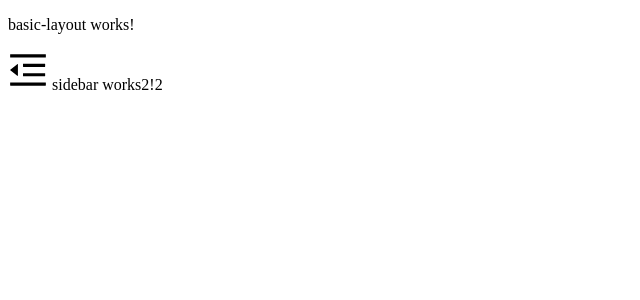
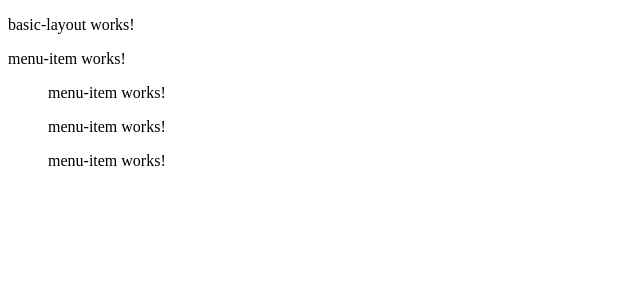
Before and after one commit to phil0522/yeast, an Angular app: page / in a window 1280 px wide. Shown: the top 300 px of the page, without its empty margins (0-640 px from the left). Built offline with nearby package versions, Linux system fonts and the light colour scheme.

Commit message:
add menu items.

```diff
--- a/angular.json
+++ b/angular.json
@@ -6,9 +6,7 @@
     "yeast": {
       "projectType": "application",
       "schematics": {
-        "@schematics/angular:component": {
-          "inlineStyle": true
-        }
+        "@schematics/angular:component": {}
       },
       "root": "",
       "sourceRoot": "src",
--- a/src/app/layouts/layouts.module.ts
+++ b/src/app/layouts/layouts.module.ts
@@ -4,6 +4,7 @@ import { BasicLayoutComponent } from './basic-layout/basic-layout.component';
 import { AppRoutingModule } from '../app-routing.module';
 import { WidgetsModule } from '../widgets/widgets.module';
 import { SidebarComponent } from './sidebar/sidebar.component';
+import { MenuItemComponent } from './menu-item/menu-item.component';
 
 
 
@@ -11,6 +12,7 @@ import { SidebarComponent } from './sidebar/sidebar.component';
   declarations: [
     BasicLayoutComponent,
     SidebarComponent,
+    MenuItemComponent,
   ],
   imports: [
     AppRoutingModule,
--- /dev/null
+++ b/src/app/layouts/menu-item/menu-item.component.html
@@ -0,0 +1 @@
+<p>menu-item works!</p>
--- /dev/null
+++ b/src/app/layouts/menu-item/menu-item.component.ts
@@ -0,0 +1,15 @@
+import { Component, OnInit, ContentChild, ElementRef, Input } from '@angular/core';
+
+@Component({
+  selector: 'app-menu-item',
+  templateUrl: './menu-item.component.html',
+  styleUrls: ['./menu-item.component.css']
+})
+export class MenuItemComponent implements OnInit {
+  @Input() title: string
+
+  constructor() { }
+
+  ngOnInit(): void {
+  }
+}
--- a/src/app/layouts/sidebar/sidebar.component.html
+++ b/src/app/layouts/sidebar/sidebar.component.html
@@ -1,3 +1,10 @@
-<p>
-  <yeast-icon>abc</yeast-icon> sidebar works2!2
-</p>
+<div id="logo">
+  <app-menu-item>Ant Design Pro</app-menu-item>
+</div>
+<div id="menu">
+  <ul class="menu">
+    <app-menu-item></app-menu-item>
+    <app-menu-item></app-menu-item>
+    <app-menu-item></app-menu-item>
+  </ul>
+</div>
--- a/src/app/widgets/yeast-icon/yeast-icon.component.ts
+++ b/src/app/widgets/yeast-icon/yeast-icon.component.ts
@@ -1,4 +1,4 @@
-import { Component, OnInit } from '@angular/core';
+import { Component, OnInit, Input } from '@angular/core';
 
 @Component({
   selector: 'yeast-icon',
@@ -18,6 +18,7 @@ import { Component, OnInit } from '@angular/core';
   ]
 })
 export class YeastIconComponent implements OnInit {
+  @Input() hint: string;
 
   constructor() { }
 
@@ -25,6 +26,7 @@ export class YeastIconComponent implements OnInit {
   }
 
   getIconUrl(): string {
+
     return "/assets/icons/fold.svg";
   }
 
```
Also changed, not shown: src/app/layouts/menu-item/menu-item.component.css (added), 1 other file (tests, documents, lock files or other folders).
